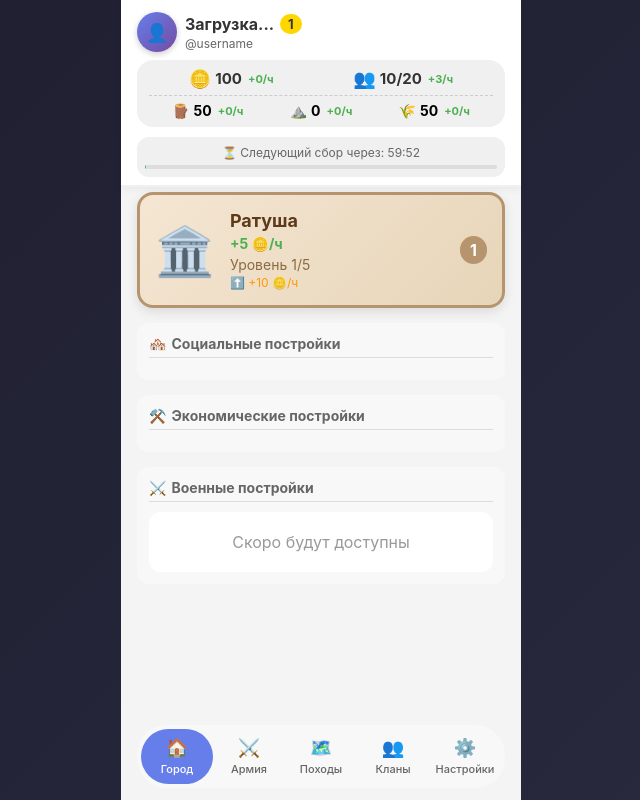
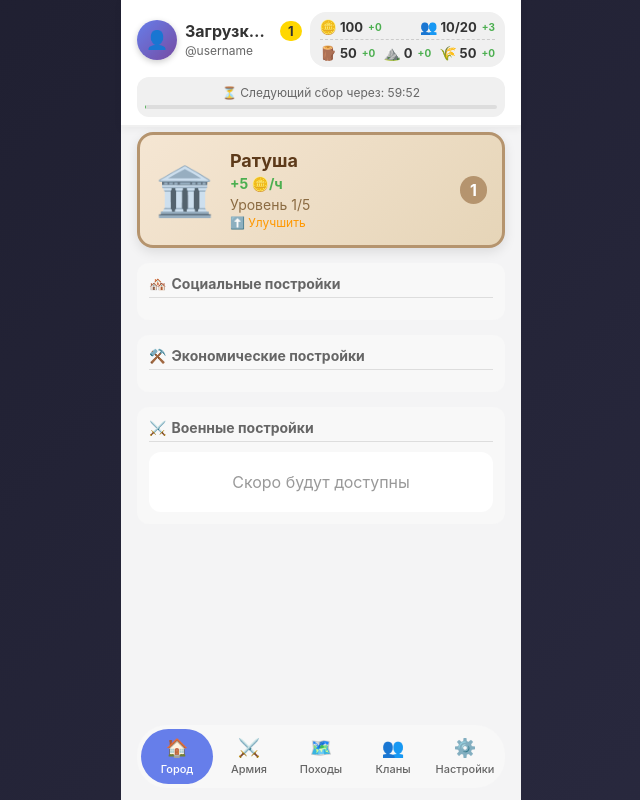
Before and after one commit to madbutcher1212/game, a Flask app: page / in a window 1280 px wide. Shown: the whole page, without its empty margins (319-959 px from the left). Run offline with Flask 3, Linux system fonts and the light colour scheme; some libraries are stand-ins or nearby versions.

Commit message:
Update index.html

```diff
--- a/templates/index.html
+++ b/templates/index.html
@@ -105,36 +105,37 @@
             max-width: 140px;
         }
 
-        /* Новый двухстрочный ресурс-бар */
-        .resources-container {
+        /* Компактный ресурс-бар справа */
+        .resources-compact {
             background: #f0f0f0;
             border-radius: 16px;
-            padding: 8px 12px;
-            margin-top: 8px;
+            padding: 6px 10px;
+            min-width: 140px;
         }
 
         .resources-row {
             display: flex;
-            justify-content: space-around;
+            justify-content: space-between;
             align-items: center;
+            gap: 8px;
         }
 
         .resources-row:first-child {
-            margin-bottom: 6px;
-            padding-bottom: 6px;
+            margin-bottom: 4px;
+            padding-bottom: 4px;
             border-bottom: 1px dashed #ccc;
         }
 
         .resource-block {
             display: flex;
             align-items: center;
-            gap: 4px;
-            font-size: 15px;
+            gap: 3px;
+            font-size: 13px;
             font-weight: bold;
         }
 
         .resource-icon {
-            font-size: 18px;
+            font-size: 14px;
         }
 
         .resource-value {
@@ -142,28 +143,9 @@
         }
 
         .resource-income-small {
-            font-size: 11px;
+            font-size: 10px;
             color: #4CAF50;
             margin-left: 2px;
-        }
-
-        .population-progress {
-            font-size: 13px;
-            color: #666;
-        }
-
-        .resource-row-three {
-            display: flex;
-            justify-content: space-around;
-            align-items: center;
-        }
-
-        .resource-item-small {
-            display: flex;
-            align-items: center;
-            gap: 4px;
-            font-size: 14px;
-            font-weight: bold;
         }
 
         /* Контент с прокруткой */
@@ -544,40 +526,37 @@
                     </div>
                     <div class="user-login" id="userLogin">@username</div>
                 </div>
-            </div>
 
-            <!-- Новый двухстрочный ресурс-бар -->
-            <div class="resources-container">
-                <!-- Первая строка: Монеты и Жители -->
+                <!-- Компактный ресурс-бар справа -->
+                <div class="resources-compact">
                     <div class="resources-row">
                         <div class="resource-block">
                             <span class="resource-icon">🪙</span>
                             <span class="resource-value" id="goldDisplay">100</span>
-                        <span class="resource-income-small" id="goldIncome">+0/ч</span>
+                            <span class="resource-income-small" id="goldIncome">+0</span>
                         </div>
                         <div class="resource-block">
                             <span class="resource-icon">👥</span>
                             <span class="resource-value" id="populationDisplay">10/20</span>
-                        <span class="resource-income-small" id="populationGrowth">+3/ч</span>
+                            <span class="resource-income-small" id="populationGrowth">+3</span>
                         </div>
                     </div>
-
-                <!-- Вторая строка: Дерево, Камень, Еда -->
-                <div class="resource-row-three">
-                    <div class="resource-item-small">
-                        <span>🪵</span>
-                        <span id="woodDisplay">50</span>
-                        <span class="resource-income-small" id="woodIncome">+0/ч</span>
+                    <div class="resources-row">
+                        <div class="resource-block">
+                            <span class="resource-icon">🪵</span>
+                            <span class="resource-value" id="woodDisplay">50</span>
+                            <span class="resource-income-small" id="woodIncome">+0</span>
                         </div>
-                    <div class="resource-item-small">
-                        <span>⛰️</span>
-                        <span id="stoneDisplay">0</span>
-                        <span class="resource-income-small" id="stoneIncome">+0/ч</span>
+                        <div class="resource-block">
+                            <span class="resource-icon">⛰️</span>
+                            <span class="resource-value" id="stoneDisplay">0</span>
+                            <span class="resource-income-small" id="stoneIncome">+0</span>
                         </div>
-                    <div class="resource-item-small">
-                        <span>🌾</span>
-                        <span id="foodDisplay">50</span>
-                        <span class="resource-income-small" id="foodIncome">+0/ч</span>
+                        <div class="resource-block">
+                            <span class="resource-icon">🌾</span>
+                            <span class="resource-value" id="foodDisplay">50</span>
+                            <span class="resource-income-small" id="foodIncome">+0</span>
+                        </div>
                     </div>
                 </div>
             </div>
@@ -602,7 +581,7 @@
                                 <div class="town-hall-name">Ратуша</div>
                                 <div class="town-hall-income" id="townHallIncome">+5 🪙/ч</div>
                                 <div class="town-hall-level">Уровень <span id="townHallLevel">1</span>/5</div>
-                                <div class="town-hall-next" id="townHallNext">⬆️ +10 🪙/ч</div>
+                                <div class="town-hall-next" id="townHallNext">⬆️ Улучшить</div>
                             </div>
                             <div class="town-hall-level-badge" id="townHallLevelBadge">1</div>
                         </div>
@@ -733,13 +712,13 @@
             { id: 'lumber', count: 1, level: 1 }
         ];
 
-        const TOWN_HALL_INCOME = {1:5,2:10,3:25,4:50,5:100};
+        const TOWN_HALL_INCOME = {1:5,2:10,3:20,4:45,5:100};
 
         const TOWN_HALL_UPGRADE_COST = {
-            2: {gold:50,wood:20,stone:0},
-            3: {gold:300,wood:100,stone:30},
-            4: {gold:1000,wood:250,stone:100},
-            5: {gold:5000,wood:1000,stone:400}
+            2: {gold:50,wood:100,stone:0},
+            3: {gold:500,wood:400,stone:0},
+            4: {gold:2000,wood:1200,stone:250},
+            5: {gold:10000,wood:6000,stone:2500}
         };
 
         const BUILDINGS_CONFIG = {
@@ -747,10 +726,10 @@
                 name: 'Жилой район', icon: '🏘️', section: 'social', maxLevel: 5,
                 baseCost: {gold:50,wood:20,stone:0},
                 upgradeCosts: [
-                    {gold:80,wood:40,stone:0},
-                    {gold:200,wood:100,stone:0},
-                    {gold:550,wood:240,stone:0},
-                    {gold:1500,wood:520,stone:0}
+                    {gold:50,wood:100,stone:50},
+                    {gold:250,wood:300,stone:125},
+                    {gold:1500,wood:1000,stone:400},
+                    {gold:7200,wood:5300,stone:2450}
                 ],
                 populationBonus: [20,20,40,100,250]
             },
@@ -758,34 +737,34 @@
                 name: 'Ферма', icon: '🌾', section: 'economic', maxLevel: 5,
                 baseCost: {gold:30,wood:40,stone:0},
                 upgradeCosts: [
-                    {gold:60,wood:80,stone:0},
-                    {gold:120,wood:160,stone:0},
-                    {gold:240,wood:320,stone:0},
-                    {gold:480,wood:640,stone:0}
+                    {gold:50,wood:100,stone:0},
+                    {gold:250,wood:300,stone:0},
+                    {gold:1000,wood:1000,stone:150},
+                    {gold:5200,wood:6300,stone:2450}
                 ],
-                income: [{food:10},{food:20},{food:35},{food:55},{food:80}]
+                income: [{food:10},{food:25},{food:60},{food:120},{food:260}]
             },
             'lumber': {
                 name: 'Лесопилка', icon: '🪵', section: 'economic', maxLevel: 5,
                 baseCost: {gold:40,wood:30,stone:0},
                 upgradeCosts: [
-                    {gold:80,wood:60,stone:0},
-                    {gold:160,wood:120,stone:0},
-                    {gold:320,wood:240,stone:0},
-                    {gold:640,wood:480,stone:0}
+                    {gold:50,wood:100,stone:0},
+                    {gold:350,wood:200,stone:50},
+                    {gold:1300,wood:900,stone:550},
+                    {gold:7000,wood:4500,stone:3500}
                 ],
-                income: [{wood:10},{wood:20},{wood:35},{wood:55},{wood:80}]
+                income: [{wood:10},{wood:20},{wood:40},{wood:100},{wood:200}]
             },
             'quarry': {
                 name: 'Каменоломня', icon: '⛰️', section: 'economic', maxLevel: 5,
-                baseCost: {gold:60,wood:40,stone:0},
+                baseCost: {gold:20,wood:80,stone:0},
                 upgradeCosts: [
-                    {gold:120,wood:80,stone:20},
-                    {gold:240,wood:160,stone:50},
-                    {gold:480,wood:320,stone:120},
-                    {gold:960,wood:640,stone:250}
+                    {gold:50,wood:150,stone:0},
+                    {gold:250,wood:350,stone:100},
+                    {gold:1000,wood:1700,stone:150},
+                    {gold:6200,wood:7300,stone:1450}
                 ],
-                income: [{stone:3},{stone:7},{stone:12},{stone:18},{stone:25}]
+                income: [{stone:5},{stone:15},{stone:35},{stone:80},{stone:160}]
             }
         };
 
@@ -872,25 +851,23 @@
             const income = calculateHourlyIncome();
 
             document.getElementById('goldDisplay').textContent = userData.gold;
-            document.getElementById('goldIncome').textContent = `+${income.gold}/ч`;
+            document.getElementById('goldIncome').textContent = `+${income.gold}`;
 
             document.getElementById('woodDisplay').textContent = userData.wood;
-            document.getElementById('woodIncome').textContent = `+${income.wood}/ч`;
+            document.getElementById('woodIncome').textContent = `+${income.wood}`;
 
             document.getElementById('stoneDisplay').textContent = userData.stone;
-            document.getElementById('stoneIncome').textContent = `+${income.stone}/ч`;
+            document.getElementById('stoneIncome').textContent = `+${income.stone}`;
 
             document.getElementById('foodDisplay').textContent = userData.food;
-            document.getElementById('foodIncome').textContent = `+${income.food}/ч`;
+            document.getElementById('foodIncome').textContent = `+${income.food}`;
 
             document.getElementById('populationDisplay').textContent =
                 `${userData.population_current}/${userData.population_max}`;
 
-            // Проверяем, хватает ли еды для роста населения
             const foodNeeded = userData.population_current;
-            const populationGrowth = income.food >= foodNeeded ? 3 : 0;
-            document.getElementById('populationGrowth').textContent =
-                populationGrowth > 0 ? `+${populationGrowth}/ч` : '⚠️ нет еды';
+            const canGrow = income.food >= foodNeeded && userData.food > 0;
+            document.getElementById('populationGrowth').textContent = canGrow ? '+3' : '⚠️';
         }
 
         function updateTownHallDisplay() {
@@ -900,7 +877,6 @@
             document.getElementById('townHallLevelBadge').textContent = userData.level;
 
             if (userData.level < 5) {
-                const nextIncome = TOWN_HALL_INCOME[userData.level+1] || 0;
                 const cost = getUpgradeCost('townhall', userData.level);
                 document.getElementById('townHallNext').innerHTML =
                     `⬆️ Улучшить (🪙${cost.gold} 🪵${cost.wood}${cost.stone>0 ? ` ⛰️${cost.stone}`:''})`;
@@ -977,7 +953,6 @@
             let bonusText = '';
 
             if (buildingId === 'house' && level > 0) {
-                // Для жилого района показываем бонус к лимиту
                 const totalBonus = config.populationBonus.slice(0, level).reduce((a,b)=>a+b,0);
                 bonusText = `<div class="building-income">👥 +${totalBonus} лимит</div>`;
             }
```
Lines whose indentation alone changed are shown as unchanged.
